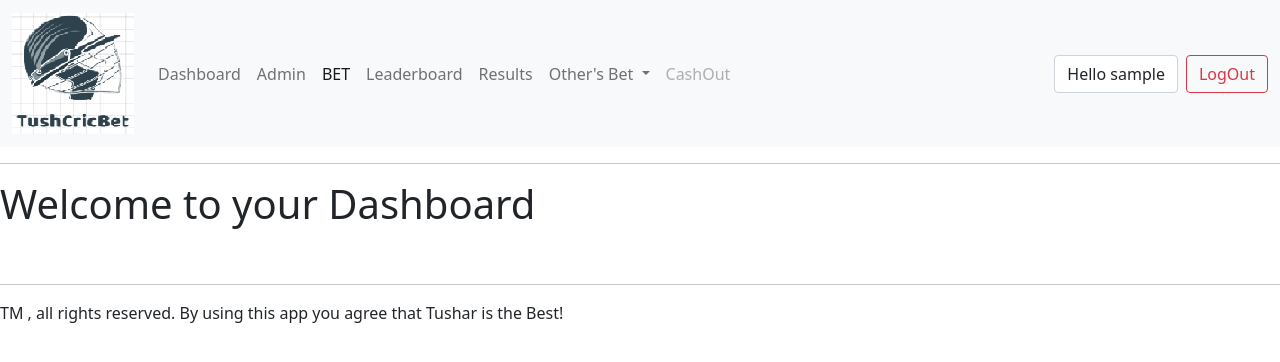
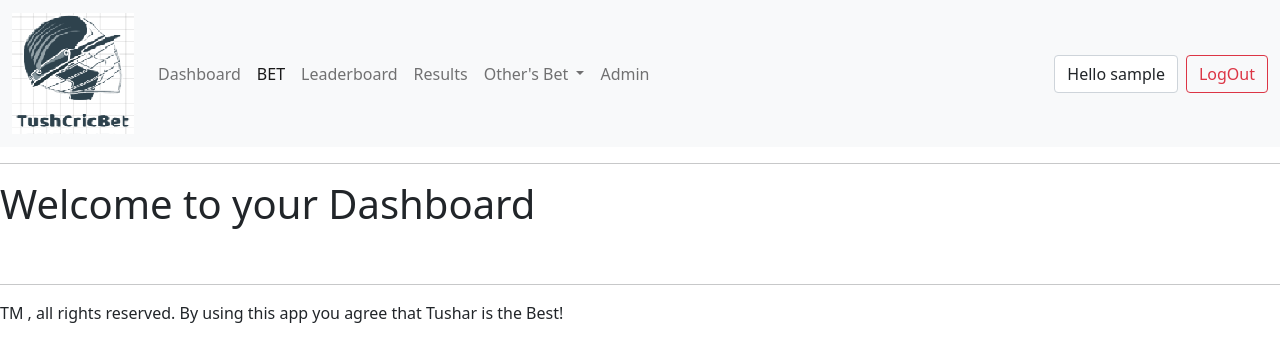
Before and after one commit to tusharbmw/cricBet, a Django app: page /dashboard/ in a window 1280 px wide. Shown: the top 362 px of the page. Run offline with Django 3.2, Linux system fonts and the light colour scheme; the visitor is signed in with stand-in values (Sample User, id 1); data comes from the database, SQL or seed files in the repository; data that the repository does not hold is empty; some libraries are stand-ins or nearby versions.

Commit message:
navbar menu order changes and small table visual changes

```diff
--- a/src/accounts/templates/accounts/dashboard.html
+++ b/src/accounts/templates/accounts/dashboard.html
@@ -2,7 +2,7 @@
 
 {% block content %}
 <h1> Welcome to your Dashboard</h1>
-<table class="table" border="2">
+<table class="table table-hover" border="2">
     {% if current_match is not None %}
     <tr><th colspan="10" style="text-align:center;" > Current Match</th></tr>
     <tr>
@@ -27,7 +27,7 @@
     {% endif %}
 
 </table>
-<table class="table" border="2">
+<table class="table table-hover" border="2">
     {% if next_match is not None %}
     <script>
         // Set the date we're counting down to
@@ -81,7 +81,7 @@
     </tr>
     {% endif %}
 </table>
-<table class="table" border="2">
+<table class="table table-hover" border="2">
     {% if last_match is not None %}
     <tr><th colspan="10" style="text-align:center;" > Last Match</th></tr>
     <tr>
--- a/src/accounts/templates/accounts/leaderboard.html
+++ b/src/accounts/templates/accounts/leaderboard.html
@@ -2,7 +2,7 @@
 
 {% block content %}
 
-<table class="table" border="2">
+<table class="table table-striped table-hover" border="2">
     <tr><th colspan="10" style="text-align:center;" > Leaderboard</th></tr>
     <tr>
         <th scope="col"> User </th>
--- a/src/accounts/templates/accounts/navbar.html
+++ b/src/accounts/templates/accounts/navbar.html
@@ -9,9 +9,6 @@
       <ul class="navbar-nav me-auto mb-2 mb-lg-0">
         <li class="nav-item">
           <a class="nav-link" href="/dashboard">Dashboard</a>
-        </li>
-        <li class="nav-item">
-          <a class="nav-link" href="/admin">Admin</a>
         </li>
         <li class="nav-item">
           <a class="nav-link active" aria-current="page" href="/schedule">BET</a>
@@ -30,19 +27,16 @@
               {%for i in all_users%}
                 <li><a class="dropdown-item" href="/schedule/{{i.username}}">{{i.username}}</a></li>
               {% endfor%}
-
           </ul>
         </li>
         <li class="nav-item">
-          <a class="nav-link disabled" href="#" tabindex="-1" aria-disabled="true">CashOut</a>
+          <a class="nav-link" href="/admin">Admin</a>
         </li>
       </ul>
       <form class="d-flex">
         <span class="form-control me-2">Hello {{request.user}} </span>
         <button type="button" class="btn btn-outline-danger" onclick="window.location.href='/logout'">LogOut</button>
       </form>
-
-
     </div>
   </div>
 </nav>
--- a/src/accounts/templates/accounts/results.html
+++ b/src/accounts/templates/accounts/results.html
@@ -2,7 +2,7 @@
 
 {% block content %}
 <h1> Match Results </h1>
-<table class="table" border="2">
+<table class="table table-striped table-hover" border="2">
         <tr>
         <th scope="col"> Match </th>
         <th scope="col"> Date </th>
--- a/src/accounts/views.py
+++ b/src/accounts/views.py
@@ -229,8 +229,6 @@ def leaderboard(request):
                 lost[u] += len(mr_sel2)
             for u in mr_sel2:
                 won[u] += len(mr_sel1)
-
-                    # Tushar to be continued
     total = {}
 
     for u in won.keys():
```
